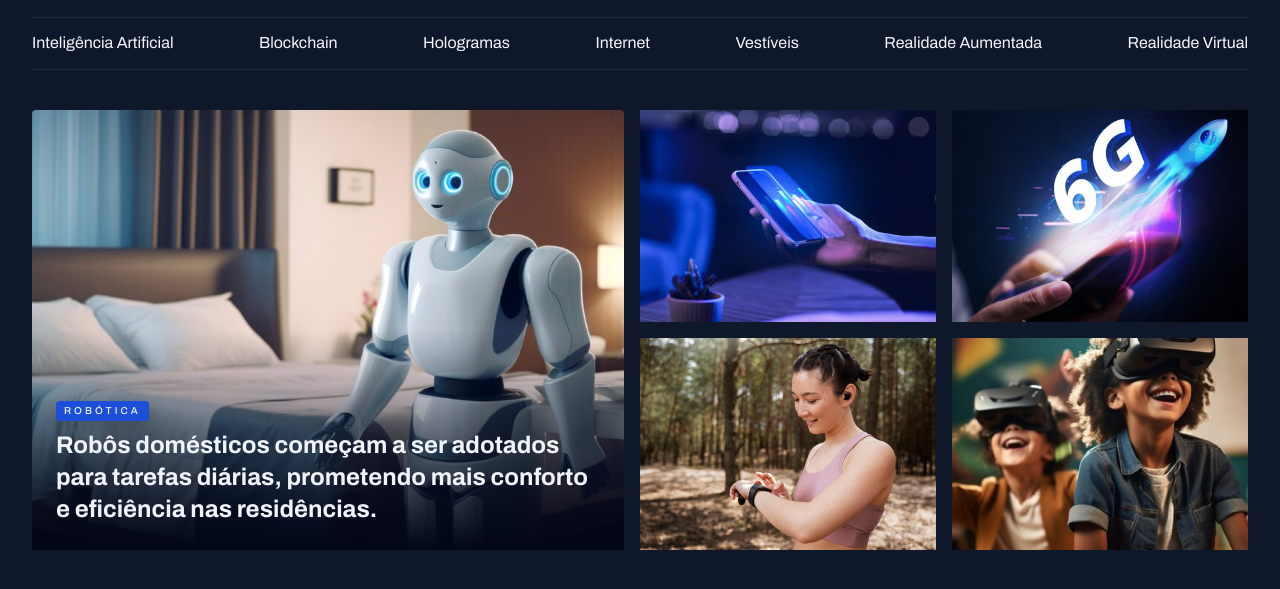
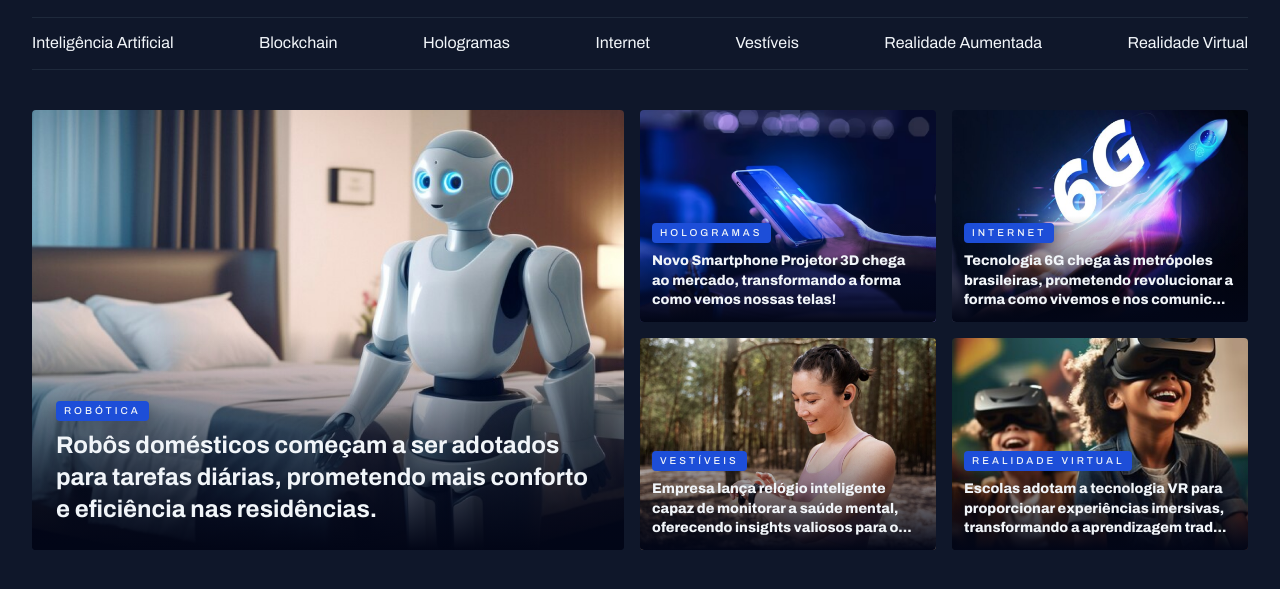
Before and after one commit to Ariane2023/Portal-de-Noticias, a plain HTML site: page index.html in a window 1280 px wide. Shown: the part 45-634 px from the top of the page. Drawn offline with Linux system fonts and the light colour scheme.

Commit message:
Finalizando a seção destaques

```diff
--- a/index.html
+++ b/index.html
@@ -53,18 +53,41 @@
       </figure>
 
       <div class="grid grid-cols-2 gap-16">
-        <div>
-          <img src="assets/images/Image 02.png" alt="">
-        </div>
-        <div>
-          <img src="assets/images/Image 03.png" alt="">
-        </div>
-        <div>
-          <img src="assets/images/Image 04.png" alt="">
-        </div>
-        <div>
-          <img src="assets/images/Image 05.png" alt="">
-        </div>
+        <figure class="card">
+          <img src="assets/images/Image 02.png" alt="Novo Smartphone Projetor 3D chega ao mercado, transformando a forma como vemos nossas telas!">
+
+          <figcaption>
+            <span class="contant-tag">Hologramas</span>
+            <h2 class="text-lg">Novo Smartphone Projetor 3D chega ao mercado, transformando a forma como vemos nossas telas!</h2>
+          </figcaption>
+        </figure>
+
+        <figure class="card">
+          <img src="assets/images/Image 03.png" alt="Tecnologia 6G chega às metrópoles brasileiras, prometendo revolucionar a forma como vivemos e nos comunic">
+
+          <figcaption>
+            <span class="contant-tag">internet</span>
+            <h2 class="text-lg">Tecnologia 6G chega às metrópoles brasileiras, prometendo revolucionar a forma como vivemos e nos comunic...</h2>
+          </figcaption>
+        </figure>
+
+        <figure class="card">
+          <img src="assets/images/Image 04.png" alt="Empresa lança relógio inteligente capaz de monitorar a saúde mental, oferecendo insights valiosos para o...">
+
+          <figcaption>
+            <span class="contant-tag">Vestíveis</span>
+            <h2 class="text-lg">Empresa lança relógio inteligente capaz de monitorar a saúde mental, oferecendo insights valiosos para o...</h2>
+          </figcaption>
+        </figure>
+
+        <figure class="card">
+          <img src="assets/images/Image 05.png" alt="Escolas adotam a tecnologia VR para proporcionar experiências imersivas, transformando a aprendizagem tradic">
+
+          <figcaption>
+            <span class="contant-tag">Realidade Virtual</span>
+            <h2 class="text-lg">Escolas adotam a tecnologia VR para proporcionar experiências imersivas, transformando a aprendizagem trad...</h2>
+          </figcaption>
+        </figure>
 
       </div>
     </section>
--- a/styles/sections.css
+++ b/styles/sections.css
@@ -27,6 +27,10 @@
       bottom: 0;
 
       padding: 24px;
+      /* o has atua como seletor e faz com que o figcaption vai observar se tem dentro dele uma tag com o .text-lg*/
+      &:has(.text-lg) {
+        padding: 12px;
+      }
 
       h2 {
         margin-top: 8px;
```
